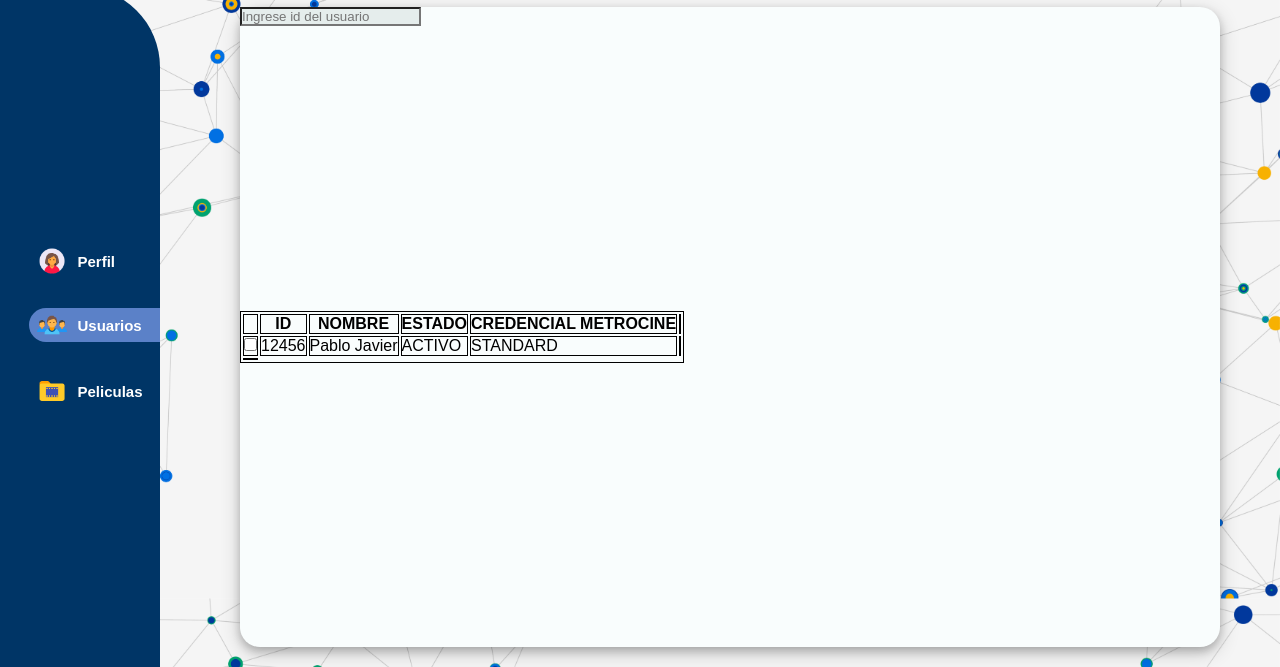
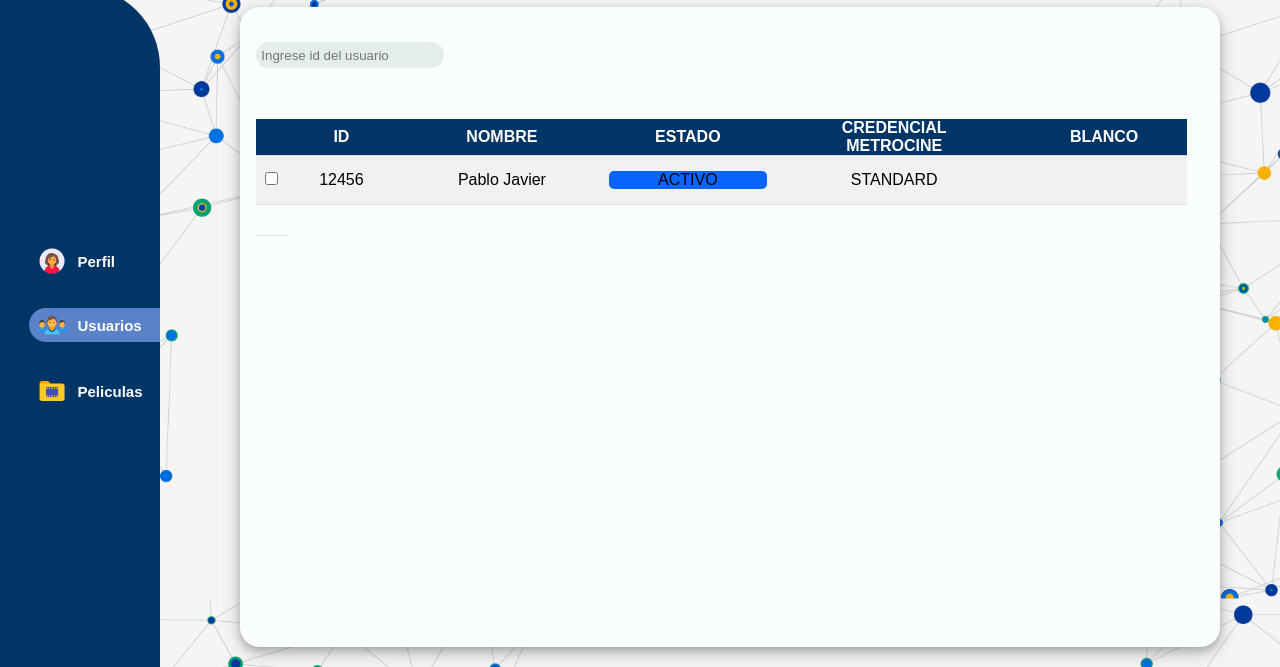
Before and after one commit to lauracerra/cine-metropolis, a plain HTML site: page Dashboard/dashboardOne.html in a window 1280 px wide. Shown: the part 133-800 px from the top of the page. Drawn offline with Linux system fonts and the light colour scheme.

Commit message:
adelanto tabla users

```diff
--- a/Dashboard/Style/dashboardOne.css
+++ b/Dashboard/Style/dashboardOne.css
@@ -43,11 +43,11 @@ body {
     box-shadow: 0 4px 8px 0 rgba(0, 0, 0, 0.2), 0 6px 20px 0 rgba(0, 0, 0, 0.19);
     display: grid;
     grid-template:
-        "usermain-search";
+        "usermain-search" 15%
+        "usermain-table" auto /
+               1fr;
 }
-.search-users{
-    background-color: #E5EDEC;
-}
+
 .fa-film{
     color: #FFC300;
     width: 3rem;
@@ -131,10 +131,55 @@ body {
     -ms-border-radius: 18px 0px 0px 18px;
     -o-border-radius: 18px 0px 0px 18px;
 }
-.usermain-search{
+
+/*css tabla de usermain*/
+td{
+    text-align: center;
+    padding: 15px 0px;
 
 }
-/*css tabla de usermain*/
-table, th, td{
-    border: .5px solid black;
+th,td{
+    border-bottom: 1px solid #ddd;
 }
+
+.tr-color-gris{
+    background-color: #F1F1F1;
+}
+.usermain-table{
+    grid-area: usermain-table;
+}
+.usermain-search{
+    grid-area: usermain-search;
+    display: flex;
+    align-items: center;
+    padding: 1rem;
+}
+.search-users{
+    background-color: #E5EDEC;
+    padding: .4em;
+    border-radius: 20px;
+    -webkit-border-radius: 20px;
+    -moz-border-radius: 20px;
+    -ms-border-radius: 20px;
+    -o-border-radius: 20px;
+    border: none;
+}
+.table{
+    border-collapse: collapse;
+    margin: 1rem;
+    width: 95%;
+}
+.estado{
+    border-radius: 5px;
+    -webkit-border-radius: 5px;
+    -moz-border-radius: 5px;
+    -ms-border-radius: 5px;
+    -o-border-radius: 5px;
+}
+.estado-activo{
+    background-color: #0A65FF;
+}
+.tr-thead{
+    background-color: #003566;
+    color: #FFFFFF;
+}
--- a/Dashboard/dashboardOne.html
+++ b/Dashboard/dashboardOne.html
@@ -65,17 +65,17 @@
             <div class="usermain-table">
                 <table class="table">
                     <thead class="thead">
-                        <tr>
+                        <tr class="tr-thead">
                             <th></th>
                             <th>ID</th>
                             <th>NOMBRE</th>
                             <th>ESTADO</th>
-                            <th>CREDENCIAL METROCINE</th>
-                            <th></th>
+                            <th>CREDENCIAL <br> METROCINE</th>
+                            <th>BLANCO</th>
                         </tr>
                     </thead>
                     <tbody class="tbody">
-                        <tr>
+                        <tr class="tr-color-gris">
                             <td>
                                 <input type="checkbox" name="select" id="" class="table-checkbox">
                             </td>
```
